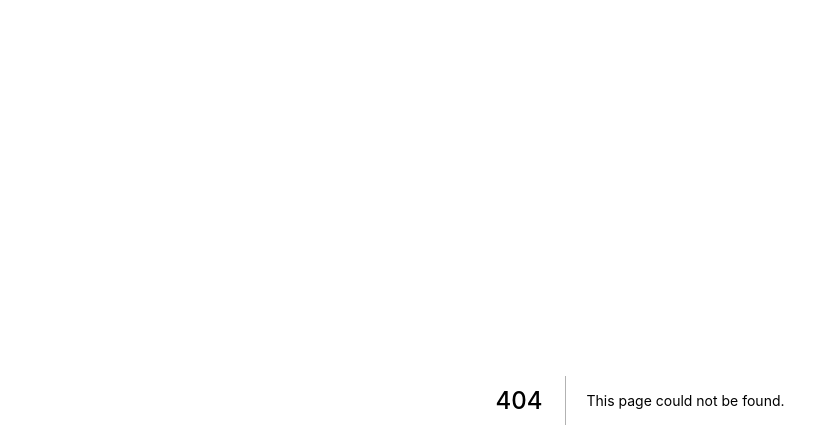
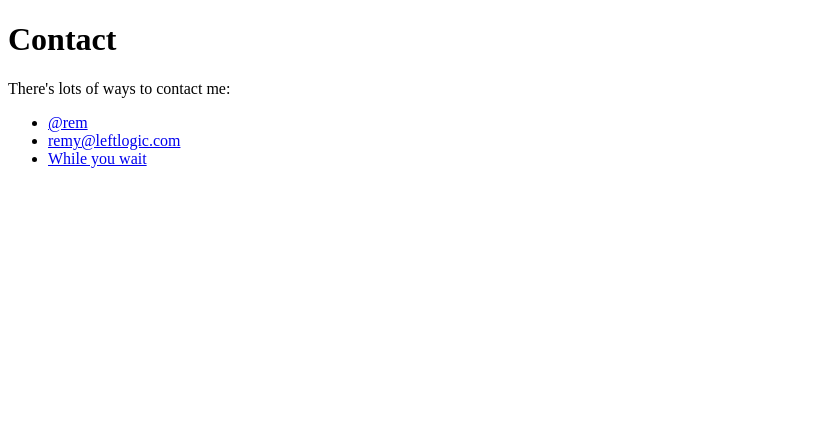
Before and after one commit to remy/next-training, a Next.js app: page /contact in a window 1280 px wide. Before the commit this address had no page. Shown: the top 448 px of the page, without its empty margins (0-839 px from the left). Built offline with nearby package versions, Linux system fonts and the light colour scheme.

Commit message:
Adding another page and thus route.
All the routing happens via the pages directory, so:

pages/index.js => localhost:3000/
pages/about.js => localhost:3000/about
pages/user/index.js => localhost:3000/user
pages/user/rem.js => localhost:3000/user/rem
pages/user/julie.js => localhost:3000/user/julie

```diff
--- /dev/null
+++ b/pages/contact.js
@@ -0,0 +1,17 @@
+export default () => (
+  <div>
+    <h1>Contact</h1>
+    <p>There's lots of ways to contact me:</p>
+    <ul>
+      <li>
+        <a href="https://twitter.com">@rem</a>
+      </li>
+      <li>
+        <a href="mailto:remy@leftlogic.com">remy@leftlogic.com</a>
+      </li>
+      <li>
+        <a href="https://remysharp.com">While you wait</a>
+      </li>
+    </ul>
+  </div>
+);
```
Also changed, not shown: pages/about.js (added, +9 -0 lines), pages/index.js (+10 -1 lines).
